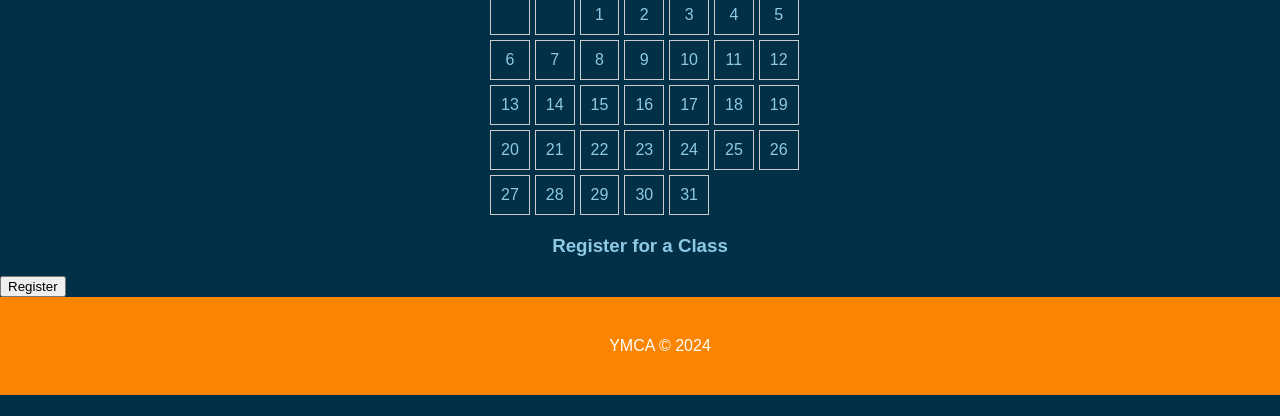
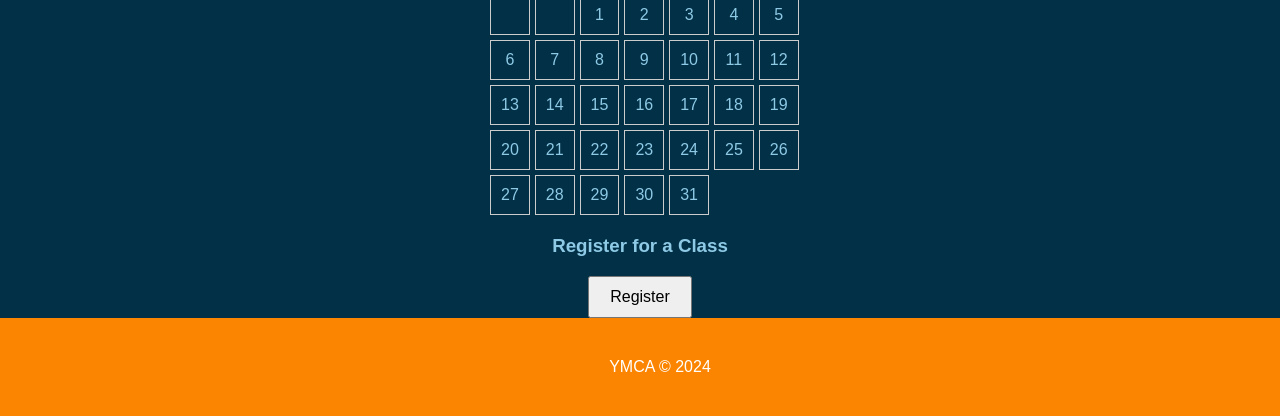
Before and after one commit to nlabeff02/CS341YMCA, a PHP site: page /programs.html in a window 1280 px wide. Shown: the part 432-848 px from the top of the page. Before the commit the page ends 827 px from the top, so only its background shows below. Run offline with PHP 8.4, Linux system fonts and the light colour scheme.

Commit message:
Centered Register button

```diff
--- a/FE/programs.css
+++ b/FE/programs.css
@@ -217,3 +217,13 @@ h3 {
   text-align: center;
   margin-top: 20px;
 }
+#registration {
+  text-align: center;
+  margin-top: 20px;
+}
+
+#registration button {
+  padding: 10px 20px;
+  font-size: 16px;
+  cursor: pointer;
+}
```
Also changed, not shown: FE/calendar.js (line endings or trailing spaces), FE/registration.css (line endings or trailing spaces).
